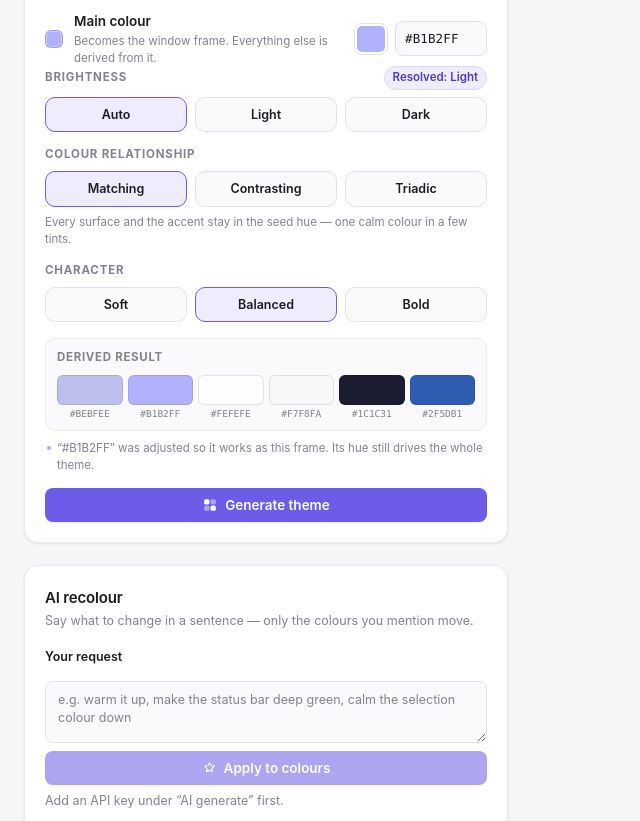
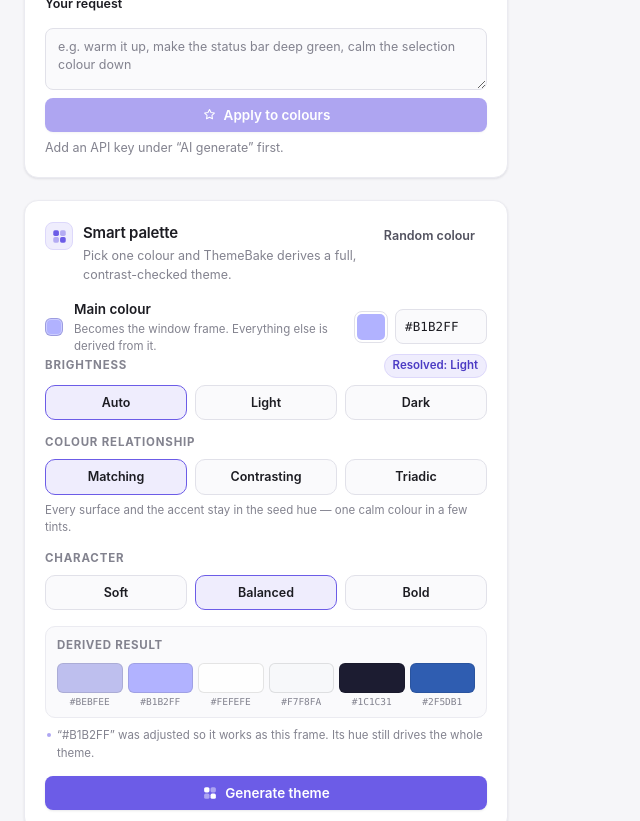
Before and after one commit to vaxicy/themebake, a React (Vite) app: page / in a window 1280 px wide. Shown: the part 2440-3261 px from the top of the page, without its empty margins (0-640 px from the left). Built offline with nearby package versions, Linux system fonts and the light colour scheme.

Commit message:
feat(ai): AI 改色移到智能配色之上（两个工作台一致），每个 AI 面板各自报告自己的进行状态

```diff
--- a/src/App.jsx
+++ b/src/App.jsx
@@ -197,6 +197,14 @@ export default function App() {
   const [aiConfig, setAiConfig] = useState(() => loadAiConfig())
   const [aiBusy, setAiBusy] = useState(false)
   /**
+   * The recolouring request, tracked apart from the naming one.
+   *
+   * Both are AI calls and the app runs one at a time, but a button that says
+   * "recolouring…" while it is actually generating names is a small lie — each
+   * panel shows its own progress and merely *waits* while the other works.
+   */
+  const [recolorBusy, setRecolorBusy] = useState(false)
+  /**
    * Which single field a request is re-generating: `'name'`, `'description'`, or
    * `null`. Only the button that was pressed spins; every AI control is blocked
    * while any request is in flight, so two replies can never race for the same
@@ -299,7 +307,7 @@ export default function App() {
   /** Is the AI usable at all? Every AI action needs a key on the shared path. */
   const aiConfigured = Boolean(String(aiConfig.apiKey ?? '').trim())
   /** One AI request at a time, whichever button started it. */
-  const aiRequestInFlight = aiBusy || aiBusyField !== null
+  const aiRequestInFlight = aiBusy || recolorBusy || aiBusyField !== null
 
   // ---------------------------------------------------------------------------
   // Persistence — debounced so typing in a hex field does not hammer storage
@@ -572,7 +580,7 @@ export default function App() {
         toast.error(t('ai.errorNoKey'))
         return false
       }
-      setAiBusy(true)
+      setRecolorBusy(true)
       try {
         const palette = Object.keys(colors).map((id) => ({ id, value: colors[id] }))
         const result = await requestRecolor(aiConfig, {
@@ -603,7 +611,7 @@ export default function App() {
         toast.error(t(error?.key || 'ai.errorUnknown'), 6000)
         return false
       } finally {
-        setAiBusy(false)
+        setRecolorBusy(false)
       }
     },
     [aiConfig, colors, pushHistory, toast, t],
@@ -1092,6 +1100,16 @@ export default function App() {
                   onInvalidColor={handleInvalidColor}
                 />
 
+            {/* The conversational half of "make this look different", above the
+                solver: ask for one colour to be changed and it is changed, or reach
+                for the studio below to derive a whole family from one seed. */}
+            <AiRecolor
+              onRun={handleAiRecolor}
+              busy={recolorBusy}
+              blocked={aiRequestInFlight}
+              hasKey={Boolean(aiConfig.apiKey)}
+            />
+
             <PaletteStudio
               seed={seed}
               mode={smartMode}
@@ -1103,14 +1121,6 @@ export default function App() {
               onAccentChange={(next) => setSmartAccent(pick(next, ACCENT_STRATEGIES, DEFAULT_ACCENT_STRATEGY))}
               onGenerate={handleStudioGenerate}
               onInvalidSeed={handleInvalidColor}
-            />
-
-            {/* The conversational half of "make this look different": the studio
-                derives a whole family from one seed, this edits what is on screen. */}
-            <AiRecolor
-              onRun={handleAiRecolor}
-              busy={aiRequestInFlight}
-              hasKey={Boolean(aiConfig.apiKey)}
             />
 
             <ImportPanel
--- a/src/components/AiRecolor.jsx
+++ b/src/components/AiRecolor.jsx
@@ -9,12 +9,12 @@ const MAX_INSTRUCTION = 280
 /**
  * "Tell it what to change" — a sentence, applied to the palette.
  *
- * Not a second palette solver: the studio next to it derives a whole theme from one
+ * Not a second palette solver: the studio below it derives a whole theme from one
  * colour, deterministically and predictably. This is for the requests a solver
  * cannot take — "warm it up", "the status bar should be deep green, keep everything
  * else" — where the useful answer is a handful of specific colours rather than a
- * new family. The two sit together because they answer the same question ("make
- * this look different") in two registers.
+ * new family. It sits above the studio for that reason: the quick edit is the
+ * common case, and the solver is the bigger hammer underneath.
  *
  * The component owns nothing but the sentence being typed: the request, the
  * validation and the undo step all belong to the workbench, which is the only
@@ -23,13 +23,15 @@ const MAX_INSTRUCTION = 280
  * @param {object} props
  * @param {(instruction: string) => Promise<boolean>} props.onRun resolves true when
  *   the palette changed, which is when the box clears itself
- * @param {boolean} [props.busy] a request is in flight
+ * @param {boolean} [props.busy] this panel's own request is in flight
+ * @param {boolean} [props.blocked] another AI request is running — the app allows
+ *   one at a time, so the button waits without claiming to be recolouring
  * @param {boolean} [props.hasKey] an API key is configured
  */
-export function AiRecolor({ onRun, busy = false, hasKey = true }) {
+export function AiRecolor({ onRun, busy = false, blocked = false, hasKey = true }) {
   const { t } = useI18n()
   const [instruction, setInstruction] = useState('')
-  const canRun = Boolean(instruction.trim()) && !busy && hasKey
+  const canRun = Boolean(instruction.trim()) && !busy && !blocked && hasKey
 
   const submit = async (event) => {
     event.preventDefault()
--- a/src/components/VSCodeWorkbench.jsx
+++ b/src/components/VSCodeWorkbench.jsx
@@ -279,6 +279,12 @@ export function VSCodeWorkbench({
 
   // ----------------------------------------------------------------- AI naming
   const [aiBusy, setAiBusy] = useState(false)
+  /**
+   * The recolouring request, tracked apart from the naming one: both are AI calls
+   * and the app runs one at a time, but each panel reports only its own progress
+   * and merely waits while the other works.
+   */
+  const [recolorBusy, setRecolorBusy] = useState(false)
   const [aiCandidates, setAiCandidates] = useState([])
   const [aiAppliedName, setAiAppliedName] = useState('')
   const aiSeenRef = useRef([])
@@ -644,7 +650,7 @@ export function VSCodeWorkbench({
         toast.error(t('ai.errorNoKey'))
         return false
       }
-      setAiBusy(true)
+      setRecolorBusy(true)
       try {
         const masterIds = VSCODE_FIELDS.map((field) => field.id)
         const regionIds = VSCODE_OVERRIDE_FIELDS.map((field) => field.id)
@@ -709,7 +715,7 @@ export function VSCodeWorkbench({
         toast.error(t(error?.key || 'ai.errorUnknown'), 6000)
         return false
       } finally {
-        setAiBusy(false)
+        setRecolorBusy(false)
       }
     },
     [
@@ -1007,6 +1013,9 @@ export function VSCodeWorkbench({
               onGenerateAll={handleAiGenerateNames}
               onApply={handleApplyAiCandidate}
               busy={aiBusy}
+              // One request at a time across the workbench: recolouring blocks the
+              // naming controls without pretending to be a naming request.
+              networkBusy={aiBusy || recolorBusy}
               candidates={aiCandidates}
               appliedName={aiAppliedName}
               description=""
@@ -1081,6 +1090,16 @@ export function VSCodeWorkbench({
           onInvalidColor={(label) => toast.error(t('colorField.invalidToast', { label }))}
         />
 
+        {/* The conversational half of "make this look different", above the
+            solver: ask for one colour to be changed and it is changed, or reach
+            for the studio below to derive a whole family from one seed. */}
+        <AiRecolor
+          onRun={handleAiRecolor}
+          busy={recolorBusy}
+          blocked={aiBusy || recolorBusy}
+          hasKey={Boolean(aiConfig.apiKey)}
+        />
+
         <PaletteStudio
           seed={seed}
           mode={smartMode}
@@ -1097,14 +1116,6 @@ export function VSCodeWorkbench({
           seedHintKey="studio.vscodeSeedHint"
           stripMapper={masterFromPalette}
           stripItems={VSCODE_STRIP_ITEMS}
-        />
-
-        {/* The conversational half of "make this look different": the studio
-            derives a whole family from one seed, this edits what is on screen. */}
-        <AiRecolor
-          onRun={handleAiRecolor}
-          busy={aiBusy}
-          hasKey={Boolean(aiConfig.apiKey)}
         />
 
         <ImportPanel onApplyPalette={handleImportPalette} onApplyManifest={handleImportManifestUnsupported} />
--- a/src/styles/components.css
+++ b/src/styles/components.css
@@ -1348,7 +1348,7 @@
 }
 
 /* --------------------------- AI recolouring -------------------------------- */
-/* Sits under the palette studio: a sentence, applied to the colours on screen. */
+/* Sits above the palette studio: a sentence, applied to the colours on screen. */
 .recolor__form {
   display: grid;
   gap: 8px;
```
